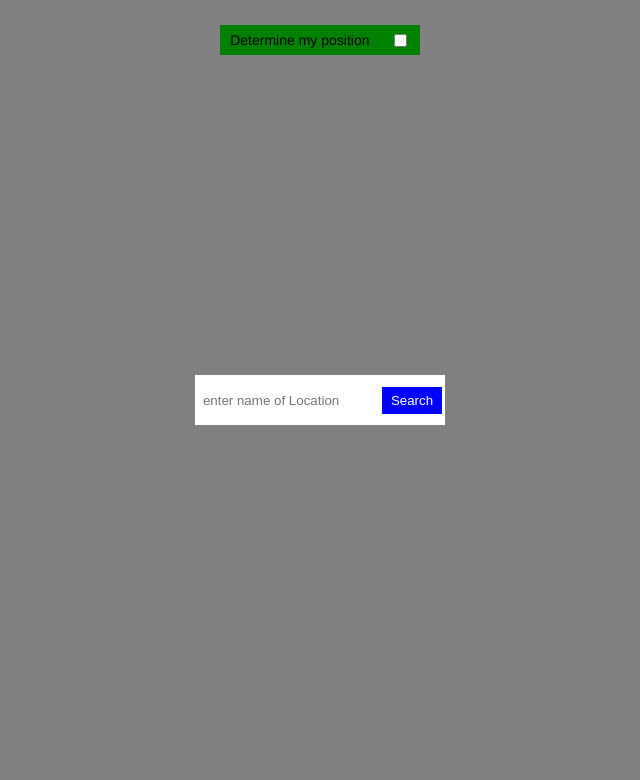
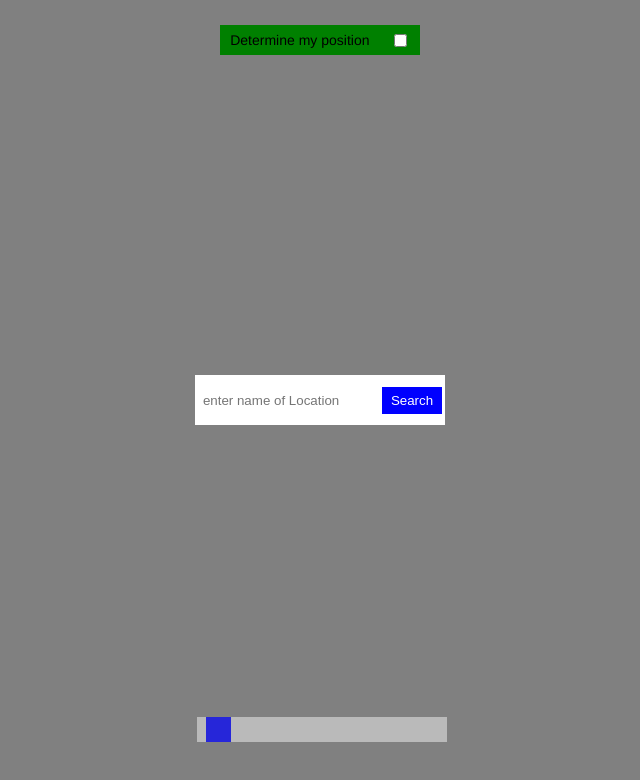
Before and after one commit to IgorokNerovnyi1980/test-reactivate, a React (Create React App) app: page / in a window 1280 px wide. Shown: the top 780 px of the page, without its empty margins (320-960 px from the left). Built offline with nearby package versions, Linux system fonts and the light colour scheme.

Commit message:
add slider

```diff
--- a/src/components/Geolocation.jsx
+++ b/src/components/Geolocation.jsx
@@ -23,7 +23,6 @@ const Geolocation = (
         fhChange = () => { },
 
     }) => {
-        console.log(checked, typeof(checked))
 
     return(
 <Wrapper>
--- /dev/null
+++ b/src/components/Slider.jsx
@@ -0,0 +1,57 @@
+import React from 'react';
+import styled from 'styled-components';
+
+
+const Wrapper = styled.div`
+    position: fixed;
+    bottom:5%;
+    left:50%;
+    transform:translate(-50%, -50%);
+    min-width:250px;
+    min-height:30px;
+`;
+
+const Input = styled.input`
+appearance: none;
+    width: 100%;
+    height: 25px;
+    background: #d3d3d3;
+    outline: none;
+    opacity: 0.7;
+    -webkit-transition: .2s;
+    transition: opacity .2s;
+    :hover{
+        opacity:1
+    }
+    ::-webkit-slider-thumb {
+    appearance: none;
+    width: 25px;
+    height: 25px;
+    background: blue;
+    cursor: pointer;
+}
+`;
+
+
+const Slider = (
+    {
+        value = 5,
+        fnInput = () => { }
+    }) => {
+
+    return(
+        <Wrapper>
+            <Input
+               type='range'
+               min='1'
+               max='100'
+               step='1'
+               name='slider'
+               value={value}
+               onInput={fnInput}
+            />
+        </Wrapper>
+    )
+};
+
+export default Slider;
--- a/src/pages/Weather.jsx
+++ b/src/pages/Weather.jsx
@@ -5,6 +5,7 @@ import WarningWindow from '../components/Warning';
 import Geolocation from '../components/Geolocation';
 import Input from '../components/Input';
 import YourLocation from '../components/YourLocation';
+import Slider from '../components/Slider'
 
 const Wrapper = styled.div`
     width:100vw;
@@ -18,6 +19,7 @@ const Base = () => {
         return JSON.parse(localStorage.getItem('resolution'));
     };
 
+    const [sliderValue, setSliderValue] = useState(5)
     const [ checkValue, setCheckValue ] = useState(false);
     const [ inputValue, setInputValue ] = useState('');
     const [ resolution, setResolution ] = useState(false);
@@ -27,9 +29,7 @@ const Base = () => {
         const localValue = getLocal();
         setCheckValue(localValue);
 
-        console.log('use', localValue, typeof(localValue))
         if(localValue === false){
-            console.log('if')
             setIsWarning(true)
         }
 
@@ -41,10 +41,10 @@ const Base = () => {
             setCheckValue(e.target.checked)
             setResolution(e.target.checked);
             localStorage.setItem('resolution', e.target.checked);
-
-
         } else if(e.target.name === 'position'){
             setInputValue(e.target.value);
+        } else if(e.target.name === 'slider'){
+            setSliderValue(e.target.value)
         }
     };
 
@@ -85,6 +85,10 @@ const Base = () => {
                 opacity={isWarning ? 0 : 1}
             />
             }
+            <Slider
+                value={sliderValue}
+                fnInput={handleInputsChange}
+            />
         </Wrapper>
     )
 };
```
Also changed, not shown: src/helpers/geo.js (added, +34 -0 lines).
